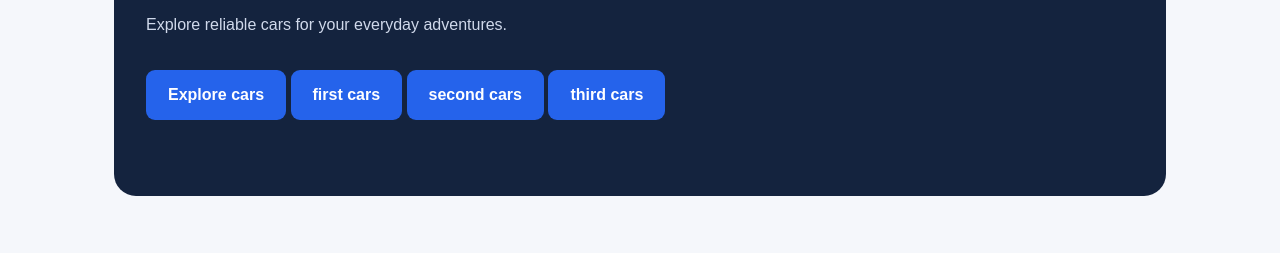
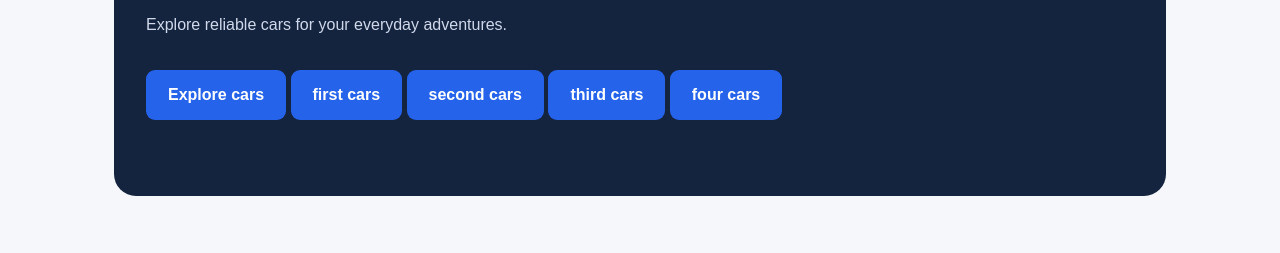
Before and after one commit to zaidabuazezi/dev-project, a plain HTML site: page index.html in a window 1280 px wide. Shown: the part 292-545 px from the top of the page. Drawn offline with Linux system fonts and the light colour scheme.

Commit message:
a four cars

```diff
--- a/index.html
+++ b/index.html
@@ -26,6 +26,7 @@
       <a class="button" href="#cars">first cars</a>
       <a class="button" href="#cars">second cars</a>
       <a class="button" href="#cars">third cars</a>
+      <a class="button" href="#cars">four cars</a>
     </section>
 
     <section id="cars" class="section">
```
